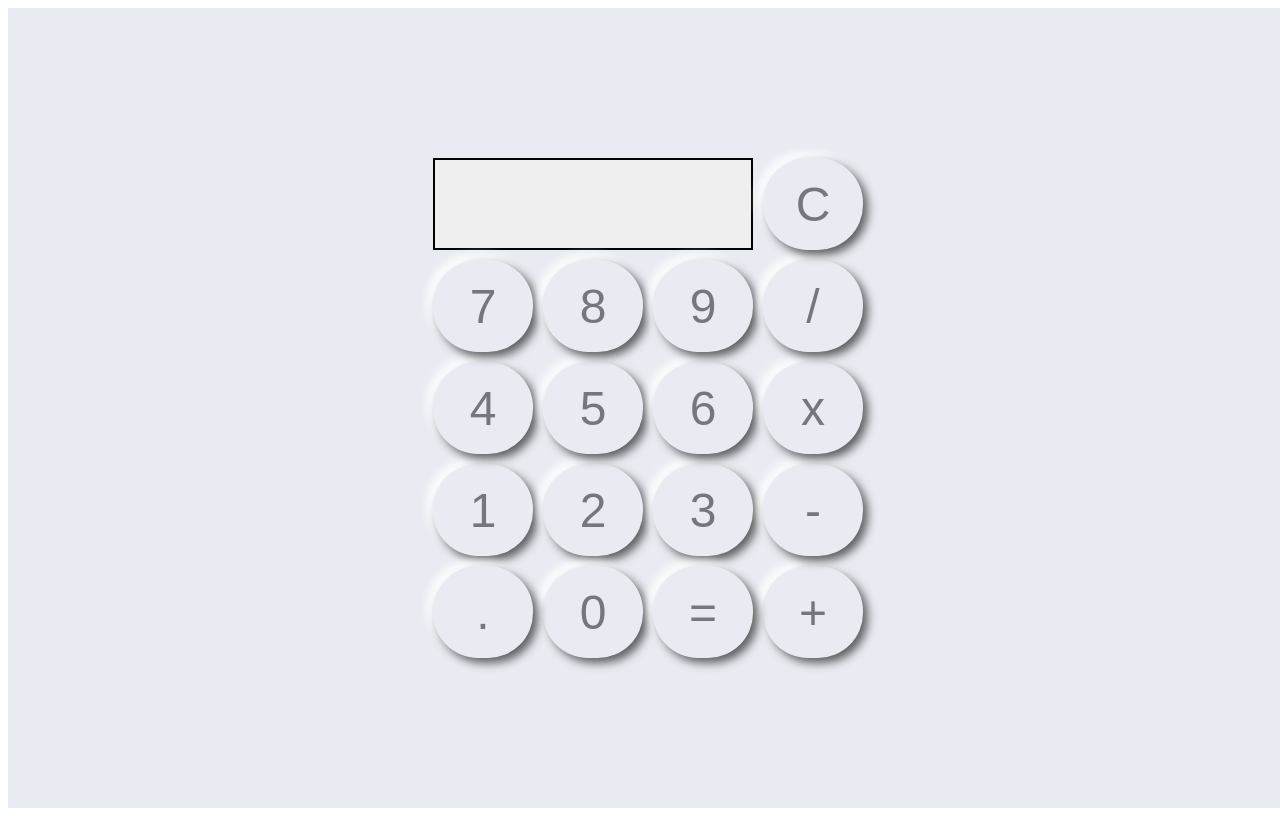
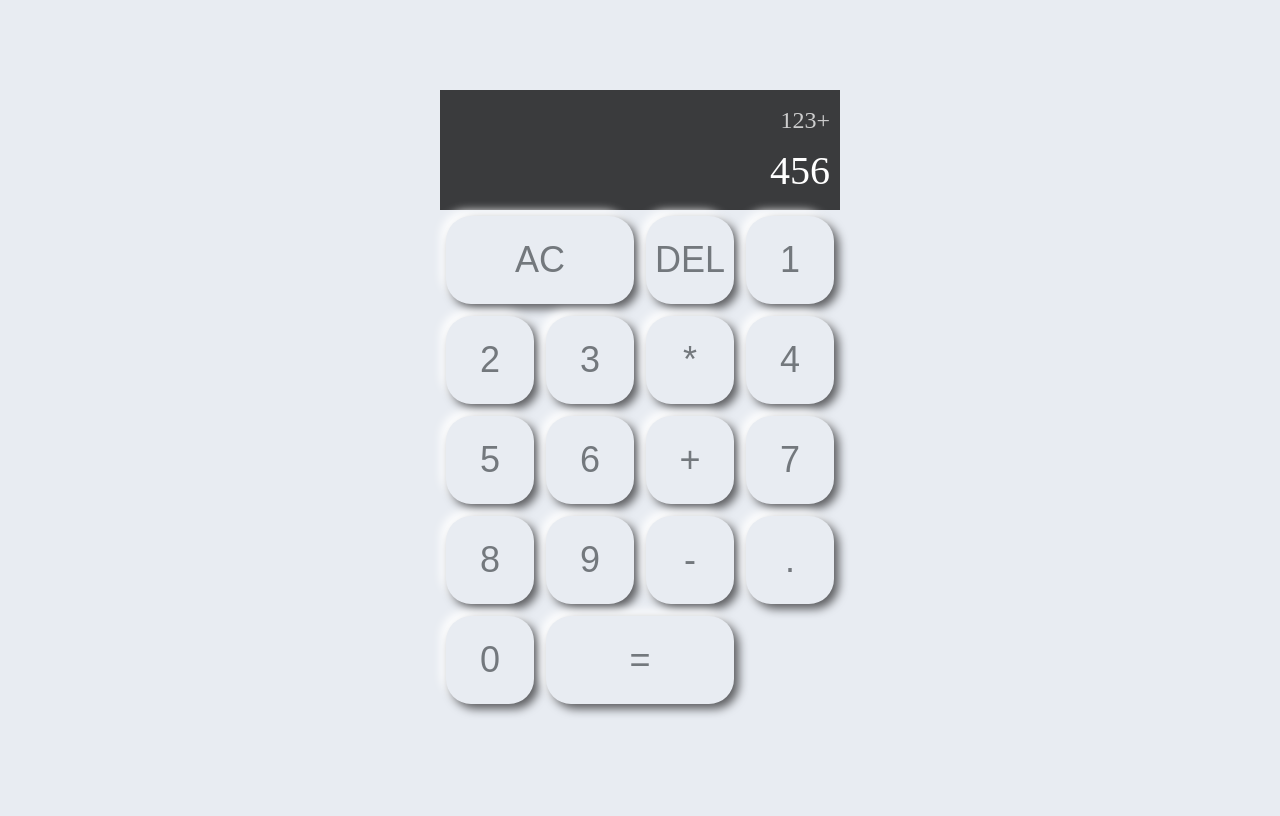
Before and after one commit to Chris-Wagg/TOP-Calculator, a plain HTML site: page index.html in a window 1280 px wide. Drawn offline with Linux system fonts and the light colour scheme.

Commit message:
html and css added

```diff
--- a/index.html
+++ b/index.html
@@ -9,10 +9,37 @@
 		<title>Calculator</title>
 	</head>
 	<body>
+		<div class="calc-grid">
+			<div class="output">
+				<div class="previous-op">123+</div>
+				<div class="current-op">456</div>
+			</div>
+			<button class="span-two">AC</button>
+			<button>DEL</button>
+			<button>1</button>
+			<button>2</button>
+			<button>3</button>
+			<button>*</button>
+			<button>4</button>
+			<button>5</button>
+			<button>6</button>
+			<button>+</button>
+			<button>7</button>
+			<button>8</button>
+			<button>9</button>
+			<button>-</button>
+			<button>.</button>
+			<button>0</button>
+			<button class="span-two">=</button>
+		</div>
+	</body>
+</html>
+
+<!-- <body>
 		<section>
 			<div id="container">
 				<div id="calcShell">
-					<button id="display" class="display"></button>
+					<button data-display id="display" class="display"></button>
 					<button data-number class="button button1">1</button>
 					<button data-number class="button button2">2</button>
 					<button data-number class="button button3">3</button>
@@ -27,13 +54,10 @@
 					<button data-operation class="button buttonMinus">-</button>
 					<button data-operation class="button buttonTimes">x</button>
 					<button data-operation class="button buttonDivide">/</button>
-					<button data-operation id="equal" class="button buttonEquals">
-						=
-					</button>
+					<button data-equals id="equal" class="button buttonEquals">=</button>
 					<button data-number class="button buttonDecimal">.</button>
-					<button class="button buttonClear">C</button>
+					<button dada-clear class="button buttonClear">C</button>
 				</div>
 			</div>
 		</section>
-	</body>
-</html>
+	</body> -->
--- a/styles.css
+++ b/styles.css
@@ -1,118 +1,57 @@
-#container {
-	background: #e8ecf2;
-	width: 100vw;
-	height: 100vh;
-	display: flex;
-	justify-content: center;
-	align-items: center;
+*,
+*::before,
+*::after {
+	box-sizing: border-box;
 }
 
-#calcShell {
+body {
+	padding: 0;
+	margin: 0;
 	background: #e8ecf2;
-	width: auto;
-	height: 500px;
 }
 
-#calcShell {
+.calc-grid {
 	display: grid;
-	grid-template-columns: 100px 100px 100px 100px;
-	grid-template-rows: auto;
-	grid-template-areas:
-		'display display display buttonClear'
-		'button7 button8 button9 buttonDivide'
-		'button4 button5 button6 buttonTimes'
-		'button1 button2 button3 buttonMinus'
-		'buttonDecimal button0 buttonEquals buttonPlus';
-	gap: 10px 10px;
+	justify-content: center;
+	align-content: center;
+	min-height: 100vh;
+	grid-template-columns: repeat(4, 100px);
+	grid-template-rows: minmax(120px, auto) repeat(5, 100px);
 }
 
-.display {
-	border: 2px solid black;
+.calc-grid > button {
+	cursor: pointer;
+	background-color: #e8ecf2;
+	color: #73787d;
+	border-radius: 25px;
+	border: none;
+	margin: 6px;
+	box-shadow: 5px 5px 10px #5d5e61, -5px -5px 10px #ffffff;
 	font-size: 36px;
 	font-weight: 400;
-	display: flex;
-	justify-content: end;
-	align-items: center;
-	padding-right: 40px;
 }
 
-.button {
-	background-color: #e8ecf2;
-	color: #73787d;
-	border-radius: 45px;
-	border: none;
-
-	box-shadow: 5px 5px 10px #5d5e61, -5px -5px 10px #ffffff;
-	font-size: 48px;
-	font-weight: 400;
-
-	display: flex;
-	justify-content: center;
-	align-items: center;
+.span-two {
+	grid-column: span 2;
 }
 
-.button:hover {
-	box-shadow: -2px -2px 6px rgba(255, 255, 255, 0.6),
-		-2px -2px 4px rgba(255, 255, 255, 0.4),
-		2px 2px 2px rgba(255, 255, 255, 0.05), 2px 2px 4px rgba(0, 0, 0, 0.1);
-	/* transition: 0.3s ease-in-out; */
-}
-.button:active {
-	box-shadow: inset 5px 5px 10px #5d5e61, inset -5px -5px 10px #ffffff;
+.output {
+	grid-column: 1/ -1;
+	background-color: rgba(0, 0, 0, 0.75);
+	display: flex;
+	align-items: flex-end;
+	justify-content: space-around;
+	flex-direction: column;
+	padding: 10px;
+	word-wrap: break-word;
+	word-break: break-all;
 }
 
-.buttonClear {
-	grid-area: buttonClear;
+.output .previous-op {
+	color: rgba(255, 255, 255, 0.75);
+	font-size: 1.5rem;
 }
-.display {
-	grid-area: display;
+.output .current-op {
+	color: white;
+	font-size: 2.5rem;
 }
-
-.button1 {
-	grid-area: button1;
-}
-.button2 {
-	grid-area: button2;
-}
-.button3 {
-	grid-area: button3;
-}
-.button4 {
-	grid-area: button4;
-}
-.button5 {
-	grid-area: button5;
-}
-.button6 {
-	grid-area: button6;
-}
-.button7 {
-	grid-area: button7;
-}
-.button8 {
-	grid-area: button8;
-}
-.button9 {
-	grid-area: button9;
-}
-.button0 {
-	grid-area: button0;
-}
-.buttonMinus {
-	grid-area: buttonMinus;
-}
-.buttonPlus {
-	grid-area: buttonPlus;
-}
-.buttonTimes {
-	grid-area: buttonTimes;
-}
-.buttonDivide {
-	grid-area: buttonDivide;
-}
-.buttonDecimal {
-	grid-area: buttonDecimal;
-}
-.buttonEquals {
-	grid-area: buttonEquals;
-}
```
